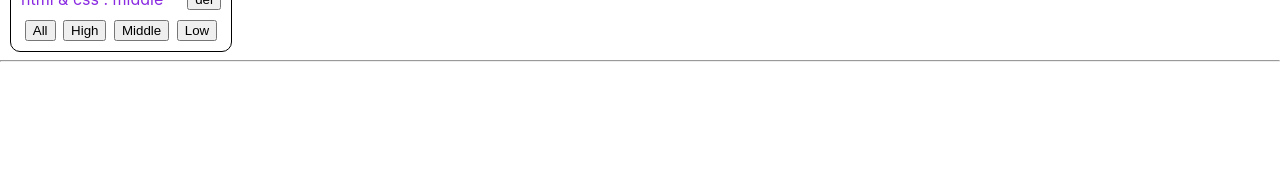
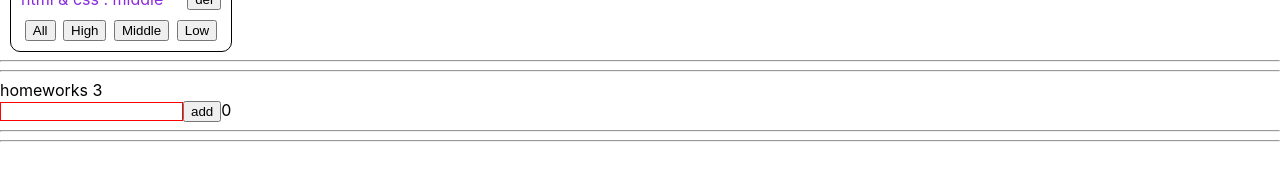
Before and after one commit to Steelmen87/Ignat_Home_Tasks, a React (Create React App) app: page / in a window 1280 px wide. Shown: the part 334-514 px from the top of the page. Built offline with nearby package versions, Linux system fonts and the light colour scheme.

Commit message:
HW3 need to finish

```diff
--- a/package.json
+++ b/package.json
@@ -11,10 +11,13 @@
     "@types/node": "^16.11.45",
     "@types/react": "^18.0.15",
     "@types/react-dom": "^18.0.6",
+    "@types/uuid": "^8.3.4",
+    "gh-pages": "^4.0.0",
     "react": "^18.2.0",
     "react-dom": "^18.2.0",
     "react-scripts": "5.0.1",
     "typescript": "^4.7.4",
+    "uuid": "^8.3.2",
     "web-vitals": "^2.1.4",
     "yarn": "^1.22.19"
   },
--- a/src/p1-main/m1-ui/u1-app/App.tsx
+++ b/src/p1-main/m1-ui/u1-app/App.tsx
@@ -2,6 +2,7 @@ import React from 'react'
 import s from './App.module.css'
 import HW2 from "../../../p2-homeworks/h2/HW2";
 import HW1 from '../../../p2-homeworks/h1/HW1';
+import HW3 from '../../../p2-homeworks/h3/HW3';
 
 function App() {
     return (
@@ -9,7 +10,7 @@ function App() {
             <div>react homeworks:</div>
             <HW1/>
             <HW2/>
-            {/*<HW3/>*/}
+            <HW3/>
             {/*<HW4/>*/}
             {/*<HW5/>*/}
 
--- a/src/p2-homeworks/h3/Greeting.tsx
+++ b/src/p2-homeworks/h3/Greeting.tsx
@@ -1,26 +1,35 @@
-import React from 'react'
+import React, {ChangeEvent, KeyboardEvent} from 'react'
 import s from './Greeting.module.css'
 
 type GreetingPropsType = {
-    name: any // need to fix any
-    setNameCallback: any // need to fix any
-    addUser: any // need to fix any
-    error: any // need to fix any
-    totalUsers: any // need to fix any
+    name: string // need to fix any
+    setNameCallback: (e: ChangeEvent<HTMLInputElement>) => void // need to fix any
+    addUser: () => void // need to fix any
+    onKeyPressHandler: (e: KeyboardEvent<HTMLInputElement>) => void // need to fix any
+    error: string // need to fix any
+    totalUsers: number // need to fix any
 }
 
 // презентационная компонента (для верстальщика)
 const Greeting: React.FC<GreetingPropsType> = (
-    {name, setNameCallback, addUser, error, totalUsers} // деструктуризация пропсов
+    {name, setNameCallback, addUser, error, onKeyPressHandler, totalUsers} // деструктуризация пропсов
 ) => {
     const inputClass = s.error // need to fix with (?:)
-
+    const addUserHandler = () => addUser()
     return (
         <div>
-            <input value={name} onChange={setNameCallback} className={inputClass}/>
+            <input
+                value={name}
+                onChange={setNameCallback}
+                className={inputClass}
+                onKeyPress={onKeyPressHandler}
+            />
+
+            <button onClick={addUserHandler}>add</button>
+            <span>{totalUsers}</span>
+            <br/>
             <span>{error}</span>
-            <button onClick={addUser}>add</button>
-            <span>{totalUsers}</span>
+
         </div>
     )
 }
--- a/src/p2-homeworks/h3/GreetingContainer.tsx
+++ b/src/p2-homeworks/h3/GreetingContainer.tsx
@@ -1,31 +1,40 @@
-import React, {useState} from 'react'
+import React, {ChangeEvent, KeyboardEvent, useState} from 'react'
 import Greeting from './Greeting'
+import {UserType} from "./HW3";
 
 type GreetingContainerPropsType = {
-    users: any // need to fix any
-    addUserCallback: any // need to fix any
+    users: Array<UserType> // need to fix any
+    addUserCallback: (name: string) => void // need to fix any
 }
-
 // более простой и понятный для новичков
 // function GreetingContainer(props: GreetingPropsType) {
-
 // более современный и удобный для про :)
 // уровень локальной логики
 const GreetingContainer: React.FC<GreetingContainerPropsType> = ({users, addUserCallback}) => { // деструктуризация пропсов
-    const [name, setName] = useState<any>('') // need to fix any
-    const [error, setError] = useState<any>('') // need to fix any
+    const [name, setName] = useState<string>('') // need to fix any
+    const [error, setError] = useState<string>('') // need to fix any
 
-    const setNameCallback = (e: any) => { // need to fix any
-        setName('') // need to fix
+    const setNameCallback = (e: ChangeEvent<HTMLInputElement>) => { // need to fix any
+        setName(e.currentTarget.value) // need to fix
     }
     const addUser = () => {
-        alert(`Hello  !`) // need to fix
+        alert(`Hello  ! ${name}`)
+        addUserCallback(name)
+        setName('')// need to fix
     }
-
-    const totalUsers = 0 // need to fix
-
+    const onKeyPressHandler = (e: KeyboardEvent<HTMLInputElement>) => {
+        if (name == '') {
+            setError('Заполните поля ввода.')
+            return
+        }
+        if (e.key === 'Enter') {
+            addUser()
+        }
+    }
+    const totalUsers = users.length // need to fix
     return (
         <Greeting
+            onKeyPressHandler={onKeyPressHandler}
             name={name}
             setNameCallback={setNameCallback}
             addUser={addUser}
--- a/src/p2-homeworks/h3/HW3.tsx
+++ b/src/p2-homeworks/h3/HW3.tsx
@@ -1,18 +1,19 @@
 import React, {useState} from 'react'
 import GreetingContainer from './GreetingContainer'
+import {v1} from "uuid";
 
 // types
 export type UserType = {
-    _id: any // need to fix any
-    name: any // need to fix any
+    _id: string // need to fix any
+    name: string // need to fix any
 }
 
 // уровень работы с глобальными данными
 function HW3() {
-    const [users, setUsers] = useState<any>([]) // need to fix any
+    const [users, setUsers] = useState<Array<UserType>>([]) // need to fix any
 
-    const addUserCallback = (name: any) => { // need to fix any
-        setUsers([]) // need to fix
+    const addUserCallback = (name: string) => { // need to fix any
+        setUsers([...users, {_id: v1(), name}]) // need to fix
     }
 
     return (
```
Also changed, not shown: 1 other file (tests, documents, lock files or other folders).
